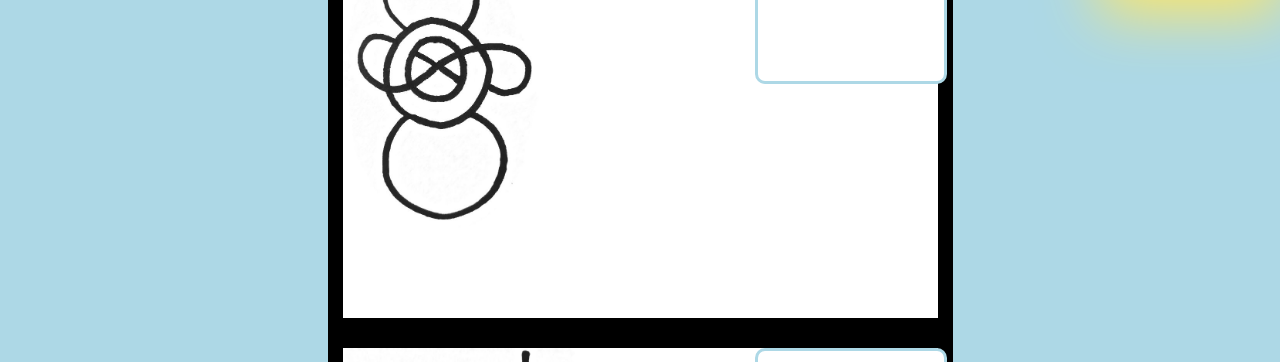
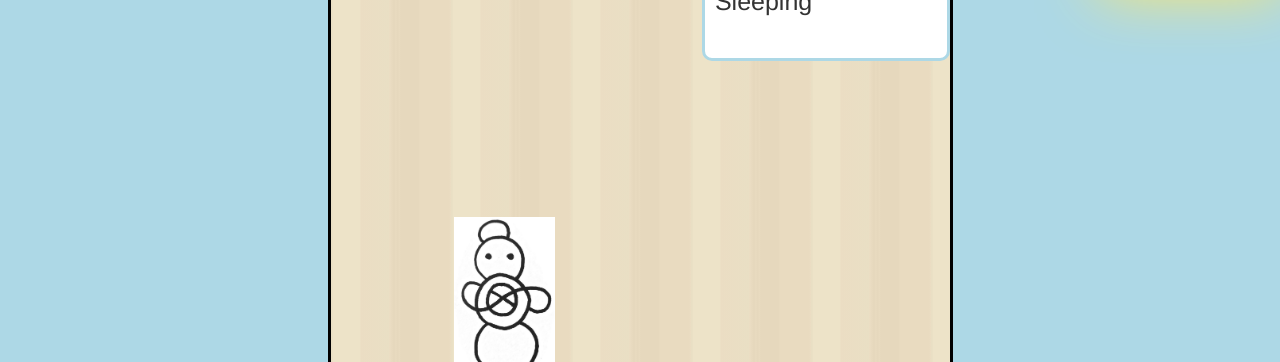
Before and after one commit to harris222/Condo22, a website: page public/friend.html in a window 1280 px wide. Shown: the part 127-489 px from the top of the page. Drawn offline with nearby package versions, Linux system fonts and the light colour scheme.

Commit message:
Another commit

```diff
--- a/public/friend.html
+++ b/public/friend.html
@@ -14,16 +14,12 @@
   <!-- Latest compiled and minified JavaScript -->
   <script src="https://stackpath.bootstrapcdn.com/bootstrap/3.4.1/js/bootstrap.min.js" integrity="sha384-aJ21OjlMXNL5UyIl/XNwTMqvzeRMZH2w8c5cRVpzpU8Y5bApTppSuUkhZXN0VxHd" crossorigin="anonymous"></script>
 
-<<<<<<< HEAD
-
-
-=======
->>>>>>> 27dc973594661e105526fee80b74091d9a938b04
     <script src="animation.js"></script>
     <style media="screen">
       body {background-color: lightblue;}
     </style>
   </head>
+
   <body>
 
   <div class = "blocks">
@@ -32,12 +28,13 @@
   <div class = "sun">
   </div>
 
-  <div class = "container-fluid" >
-      <div class="building">
-        <div class="level"><img src="images/c1.jpg"></img><div class="specbubble">Sleeping</div></div>
-        <div class="level"><img src="images/c2.jpg"></img><div class="specbubble">Jazz</div></div>
-        <div class="level"><img src="images/c3.jpg"></img><div class="specbubble">Secret</div></div>
-        <div class="level"><img src="images/c4.jpg"></img><div class="specbubble">Eng. Math</div></div>
+  <div class = "container-fluid">
+      <div class="building ">
+        <div class="layer-roof"></div>
+        <div class="level" id="level1"><img src="images/c1.jpg"></img><div class="specbubble">Sleeping</div></div>
+        <div class="level" id="level2"><img src="images/c2.jpg"></img><div class="specbubble">Jazz</div></div>
+        <div class="level" id="level3"><img src="images/c3.jpg"></img><div class="specbubble">Secret</div></div>
+        <div class="level" id="level4"><img src="images/c4.jpg"></img><div class="specbubble">Eng. Math</div></div>
       </div>
 
         <!-- Basic dropdown -->
@@ -72,7 +69,6 @@
             </div>
           </a>
         </div>
-        <div class="groundspace"></div>
 
     </div>
 
--- a/public/stylesheets/friend.css
+++ b/public/stylesheets/friend.css
@@ -7,8 +7,26 @@ body{
   /* border: 3px solid red; */
 }
 
+.blocks{
+  display: inline-block;
+  position: fixed;
+  left:-10px;
+  bottom:-3px;
+  width:130vw;
+  z-index: 99;
+}
+
+.sun{
+  position: fixed;
+  right: 0px;
+  box-shadow: -90px 30px 0px 30px #FFFFFF;
+  box-shadow: -90px 30px 30px 60px #F9FF33;
+  box-shadow: -90px 30px 60px 90px #FFE663;
+}
+
 .container-fluid{
   height: 100vh;
+  width: 100vw;
 }
 
 #settings-icon{
@@ -21,21 +39,19 @@ body{
 
 }
 
-.blocks{
-  display: inline-block;
-  position: fixed;
-  left:-10px;
-  bottom:-3px;
-  width:130vw;
+.layer-roof {
+  display: block;
+  margin: auto;
+  height: 100px;
+  width: 100%;
+
+  transform: scale(1.2, 0.9);
+  background: linear-gradient(90deg,#37678d 50%,#10406f 50%);
+  clip-path: polygon(20% 0%,80% 0%,100% 100%,0% 100%);
+  -webkit-clip-path: polygon(20% 0%,80% 0%,100% 100%,0% 100%);
+  animation: popOutA 0.15s ease-out reverse forwards;
 }
 
-.sun{
-  position: fixed;
-  right: 0px;
-  box-shadow: -90px 30px 0px 30px #FFFFFF;
-  box-shadow: -90px 30px 30px 60px #F9FF33;
-  box-shadow: -90px 30px 60px 90px #FFE663;
-}
 
 .building{
   margin: auto;
@@ -47,14 +63,15 @@ body{
 }
 
 .level{
-  top: 0px;
+  position:relative;
   margin: auto;
   width: 100%;
   height: 25%;
   display: block;
   background-color: #FFFFFF;
-  border: 15px black solid;
+  border: 3px black solid;
   z-index: 0;
+
 }
 
 .level > img{
@@ -62,26 +79,22 @@ body{
   position: absolute;
   max-width: 40%;
   max-height: 40%;
+  bottom: 0px;
+  left: 20%;
   z-index: 0;
 }
 
 
-
-.groundspace{
-  display: block;
-  height: 45px;
-}
-
 .specbubble{
-  margin:auto;
+  position: absolute;
   padding:10px;
-  position: absolute;
-  right: 26%;
+  right: 0%;
   background-color: white;
   border: 3px solid lightblue;
-  width: 15%;
+  width: 40%;
   height: 22%;
-  font-size: 50px;
+  text-overflow:ellipsis;
+  font-size: 25px;
   border-radius: 10px;
   z-index: 1;
 }
@@ -91,6 +104,34 @@ body{
   left: 0px
   display: inline-block;
 }
+
+#level1{
+  background: rgb(233,223,196);
+  background: -moz-linear-gradient(left, rgba(233,223,196,1) 0%, rgba(233,223,196,1) 1%, rgba(237,227,200,1) 2%, rgba(237,227,200,1) 24%, rgba(235,221,195,1) 25%,
+  rgba(233,223,196,1) 48%, rgba(235,221,195,1) 49%, rgba(230,216,189,1) 52%, rgba(230,216,189,1) 53%, rgba(233,219,192,1) 54%, rgba(230,216,189,1)
+  55%, rgba(230,216,189,1) 56%, rgba(233,219,192,1) 57%, rgba(230,216,189,1) 58%, rgba(230,216,189,1) 73%, rgba(233,219,192,1) 74%, rgba(233,219,192,1)
+  98%, rgba(235,221,195,1) 100%);
+
+  background: -webkit-linear-gradient(left, rgba(233,223,196,1) 0%,rgba(233,223,196,1) 1%,rgba(237,227,200,1) 2%,rgba(237,227,200,1) 24%,rgba(235,221,195,1) 25%,
+  rgba(233,223,196,1) 48%,rgba(235,221,195,1) 49%,rgba(230,216,189,1) 52%,rgba(230,216,189,1) 53%,rgba(233,219,192,1) 54%,rgba(230,216,189,1) 55%,rgba(230,216,189,1) 56%,
+  rgba(233,219,192,1) 57%,rgba(230,216,189,1) 58%,rgba(230,216,189,1) 73%,rgba(233,219,192,1) 74%,rgba(233,219,192,1) 98%,rgba(235,221,195,1) 100%);
+
+  background: -o-linear-gradient(left, rgba(233,223,196,1) 0%,rgba(233,223,196,1) 1%,rgba(237,227,200,1) 2%,rgba(237,227,200,1) 24%,rgba(235,221,195,1) 25%,rgba(233,223,196,1) 48%,
+  rgba(235,221,195,1) 49%, rgba(230,216,189,1) 52%,rgba(230,216,189,1) 53%,rgba(233,219,192,1) 54%,rgba(230,216,189,1) 55%,rgba(230,216,189,1) 56%,rgba(233,219,192,1) 57%,
+  rgba(230,216,189,1) 58%,rgba(230,216,189,1) 73%,rgba(233,219,192,1) 74%,rgba(233,219,192,1) 98%,rgba(235,221,195,1) 100%);
+
+  background: -ms-linear-gradient(left, rgba(233,223,196,1) 0%,rgba(233,223,196,1) 1%,rgba(237,227,200,1) 2%,rgba(237,227,200,1) 24%,rgba(235,221,195,1) 25%,rgba(233,223,196,1) 48%,
+  rgba(235,221,195,1) 49%,rgba(230,216,189,1) 52%,rgba(230,216,189,1) 53%,rgba(233,219,192,1) 54%,rgba(230,216,189,1) 55%,rgba(230,216,189,1) 56%,rgba(233,219,192,1) 57%,
+  rgba(230,216,189,1) 58%,rgba(230,216,189,1) 73%,rgba(233,219,192,1) 74%,rgba(233,219,192,1) 98%,rgba(235,221,195,1) 100%);
+
+  background: linear-gradient(left, rgba(233,223,196,1) 0%,rgba(233,223,196,1) 1%,rgba(237,227,200,1) 2%,rgba(237,227,200,1) 24%,rgba(235,221,195,1) 25%,rgba(233,223,196,1) 48%,
+  rgba(235,221,195,1) 49%,rgba(230,216,189,1) 52%,rgba(230,216,189,1) 53%,rgba(233,219,192,1) 54%,rgba(230,216,189,1) 55%,rgba(230,216,189,1) 56%,rgba(233,219,192,1) 57%,
+  rgba(230,216,189,1) 58%,rgba(230,216,189,1) 73%,rgba(233,219,192,1) 74%,rgba(233,219,192,1) 98%,rgba(235,221,195,1) 100%);
+
+  background-size: 120px;
+  background-repeat: repeat;
+  border-radius: 20px;
+}
 #pagoda{
 
 }
```
